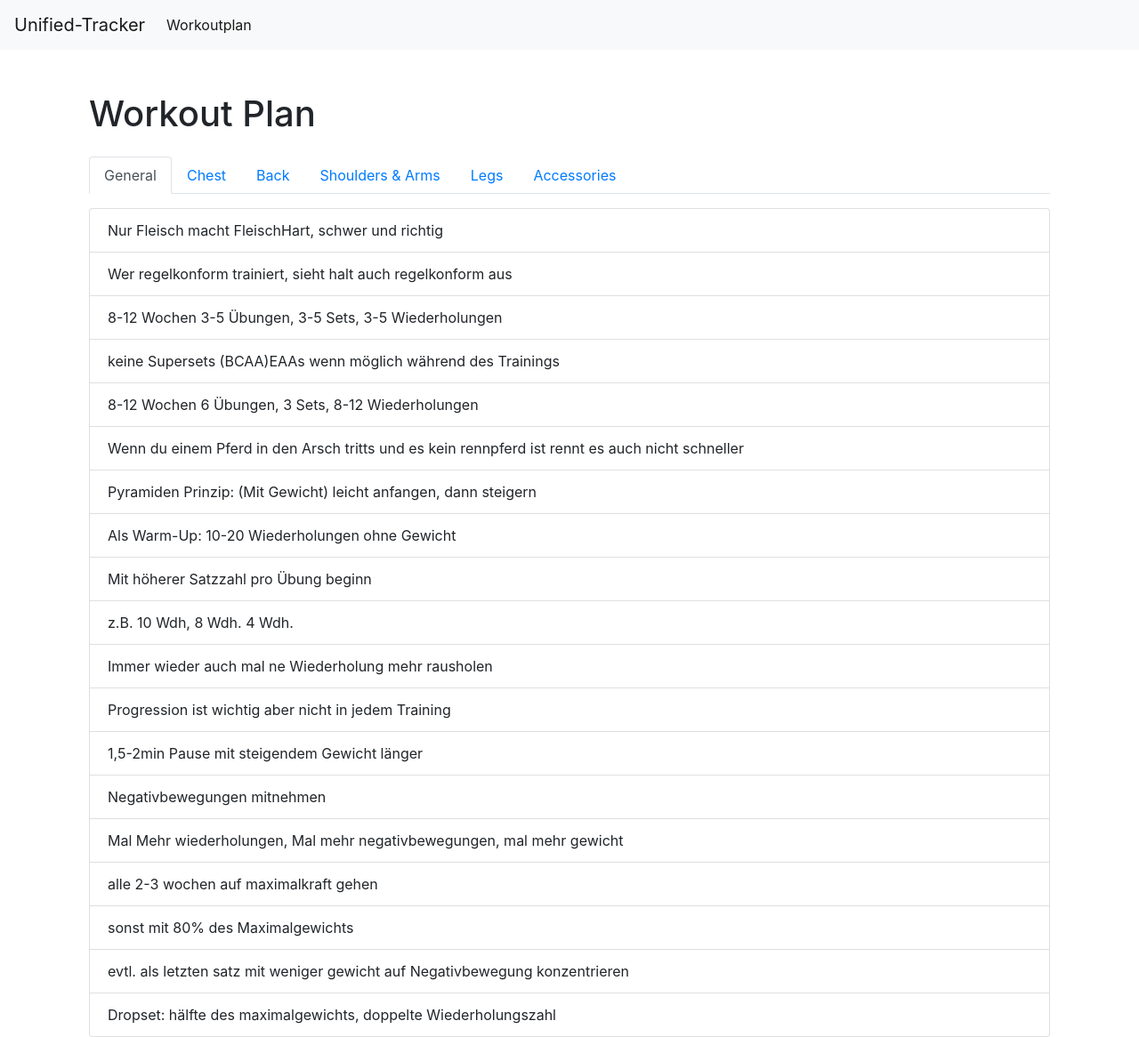
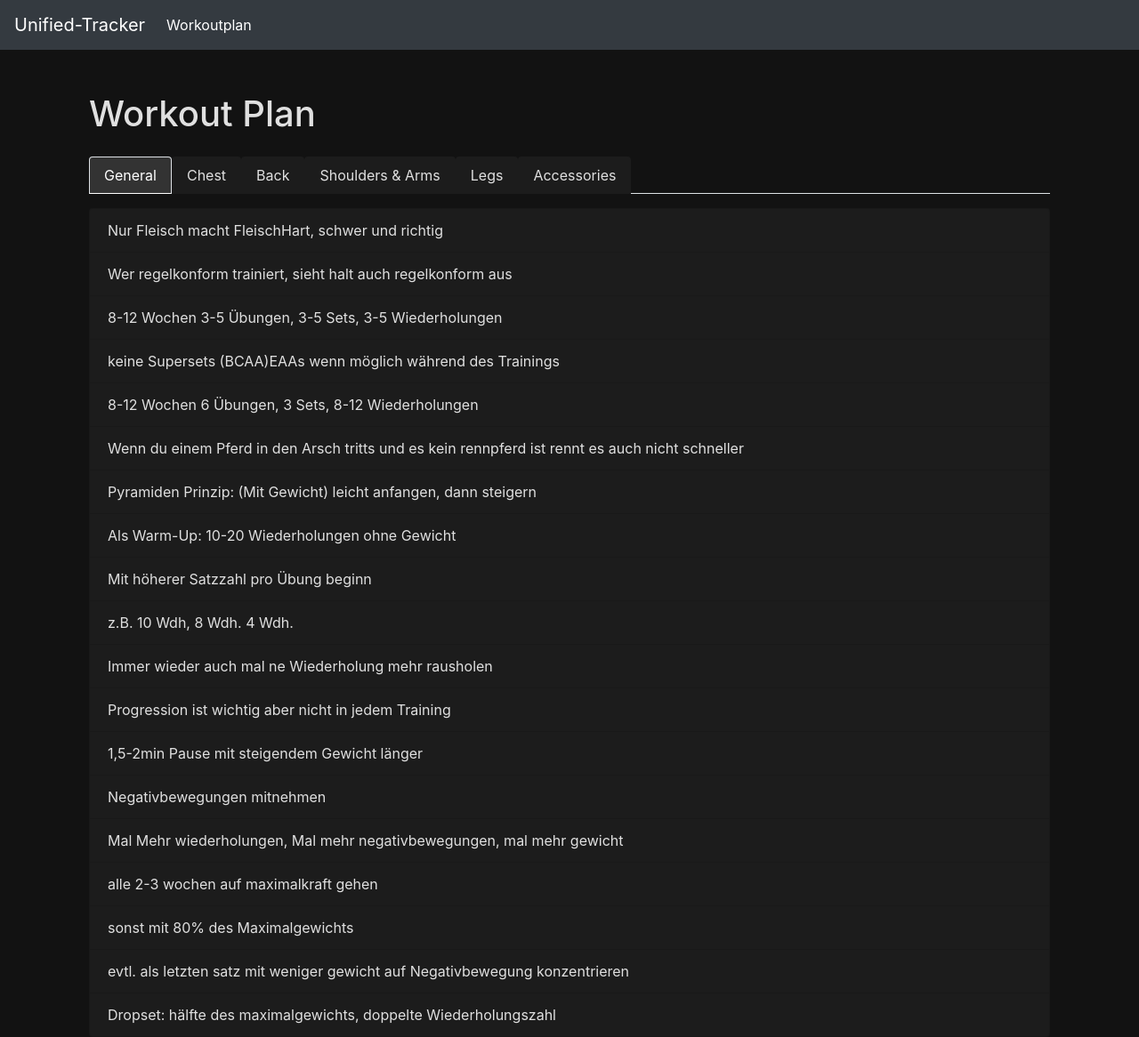
Before and after one commit to bastiankn/weight_tracker, a Django app: page / in a window 1280 px wide. Shown: the whole page at 89% size. Run offline with Django 5.2, Linux system fonts and the light colour scheme; some libraries are stand-ins or nearby versions.

Commit message:
applied darkmode

```diff
--- a/workoutplan/templates/base.html
+++ b/workoutplan/templates/base.html
@@ -8,12 +8,38 @@
         {% block title %}
         {% endblock %}
     </title>
-    <link rel="stylesheet" href="https://stackpath.bootstrapcdn.com/bootstrap/4.3.1/css/bootstrap.min.css"
-        rel="stylesheet" />
+    <link rel="stylesheet" href="https://stackpath.bootstrapcdn.com/bootstrap/4.3.1/css/bootstrap.min.css" rel="stylesheet" />
+    <link rel="stylesheet" href="path/to/your/dark-mode.css" />
+    <style>
+        /* Custom dark mode styles */
+        body {
+            background-color: #121212;
+            color: #e0e0e0;
+        }
+
+        .navbar, .nav-tabs .nav-link {
+            background-color: #1c1c1c;
+            color: #e0e0e0;
+        }
+
+        .nav-tabs .nav-link.active, .nav-tabs .nav-item.show .nav-link {
+            color: #fff;
+            background-color: #333;
+        }
+
+        .list-group-item {
+            background-color: #1c1c1c;
+            color: #e0e0e0;
+        }
+
+        .navbar-brand, .nav-link, .tab-pane h5 {
+            color: #e0e0e0;
+        }
+    </style>
 </head>
 
 <body>
-    <nav class="navbar navbar-expand-lg navbar-light bg-light">
+    <nav class="navbar navbar-expand-lg navbar-dark bg-dark">
         <a class="navbar-brand" href="#">Unified-Tracker</a>
         <button class="navbar-toggler" type="button" data-toggle="collapse" data-target="#navbarNav"
             aria-controls="navbarNav" aria-expanded="false" aria-label="Toggle navigation"><span
```
